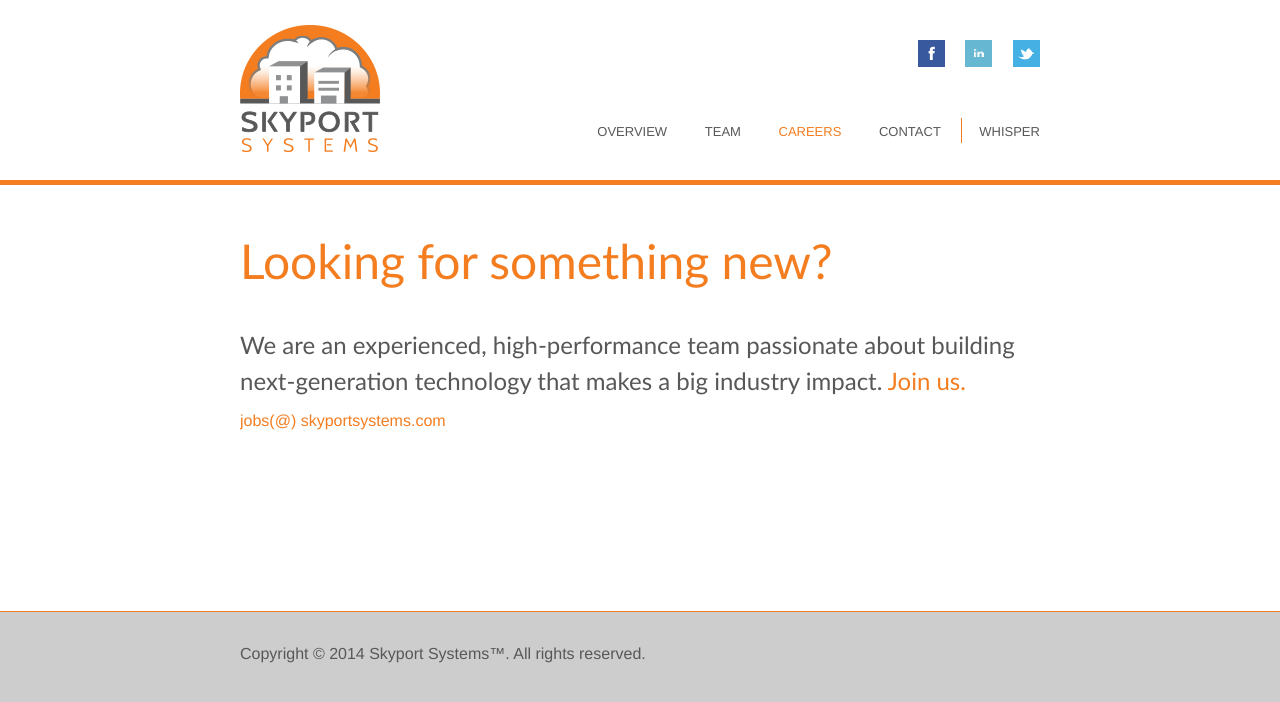
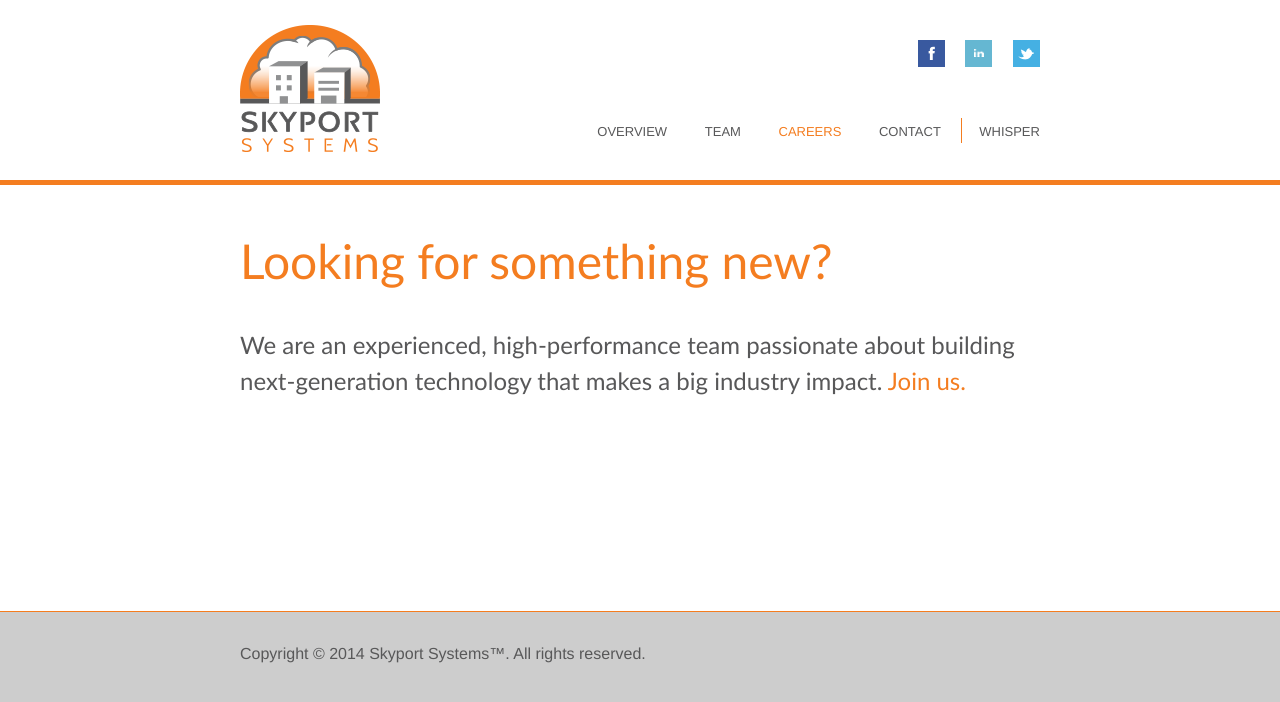
Before and after one commit to skyportsystems/skyportsystems.github.io, a Jekyll site: the page built from careers/index.html, in a window 1280 px wide. Shown: the top 702 px of the page. Built offline with Jekyll 4.4.1, drawn with Linux system fonts in a browser that asks for light colours; nearby versions of some CDN libraries; part of the change alters nothing that is shown.

```diff
--- a/careers/index.html
+++ b/careers/index.html
@@ -11,25 +11,4 @@ title: Join us
 </p>
 
 <p>
-<script type="text/javascript" language="javascript">
-<!--
-// Thank you Tim Williams.  http://www.jottings.com/obfuscator/
-{ coded = "uiyr@rN9mibPr9rPEUr.MiU"
-  key = "2Gw8oZfzd7CWrpgKMTv9O4akDB3iIh1L5XjbmtexHqVFQJNnAlSs6YRc0uyUPE"
-  shift=coded.length
-  link=""
-  for (i=0; i<coded.length; i++) {
-    if (key.indexOf(coded.charAt(i))==-1) {
-      ltr = coded.charAt(i)
-      link += (ltr)
-    }
-    else {
-      ltr = (key.indexOf(coded.charAt(i))-shift+key.length) % key.length
-      link += (key.charAt(ltr))
-    }
-  }
-document.write("<a href='mailto:"+link+"'>jobs(@) skyportsystems.com</a>")
-}
-//-->
-</script><noscript>Sorry, you need Javascript on to email me.</noscript>
 </p>
--- a/contact/index.html
+++ b/contact/index.html
@@ -45,7 +45,7 @@ title: Contact
       link += (key.charAt(ltr))
     }
   }
-document.write("<a href='mailto:"+link+"'>info(@)skyportsystems.com</a>")
+document.write("<a href='mailto:"+link+"'>mail us</a>")
 }
 //-->
 </script><noscript>Sorry, you need Javascript on to email me.</noscript>
--- a/whisper/index.html
+++ b/whisper/index.html
@@ -25,7 +25,7 @@ title: Whisper
       link += (key.charAt(ltr))
     }
   }
-document.write("<a href='mailto:"+link+"'>customers(@)skyportsystems.com</a>")
+document.write("<a href='mailto:"+link+"'>mail us</a>")
 }
 //-->
 </script><noscript>Sorry, you need Javascript on to email me.</noscript>
```
